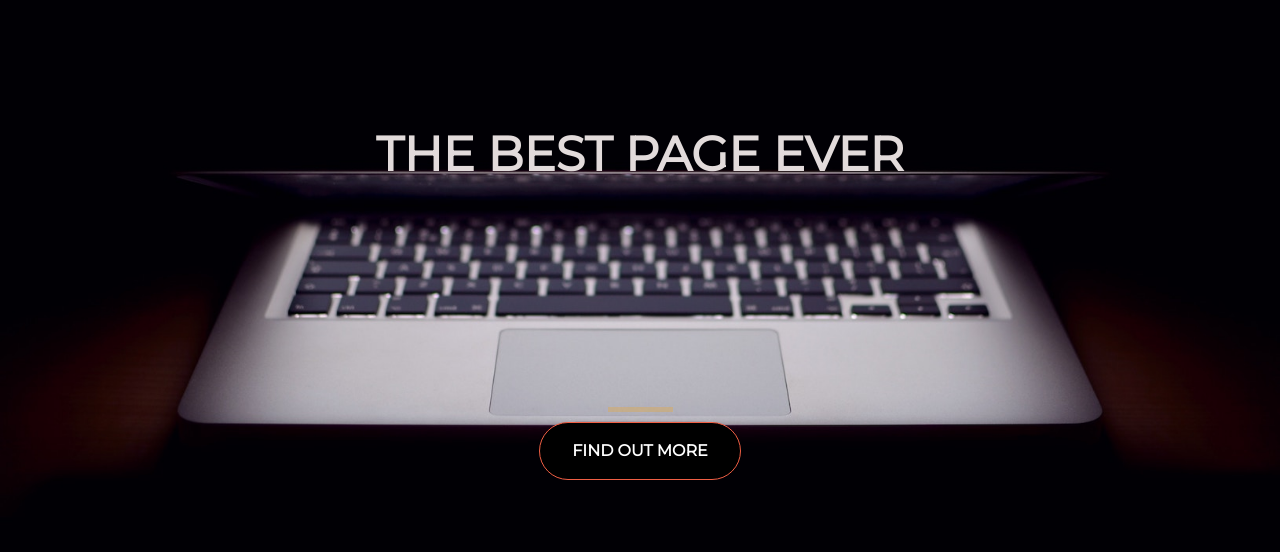
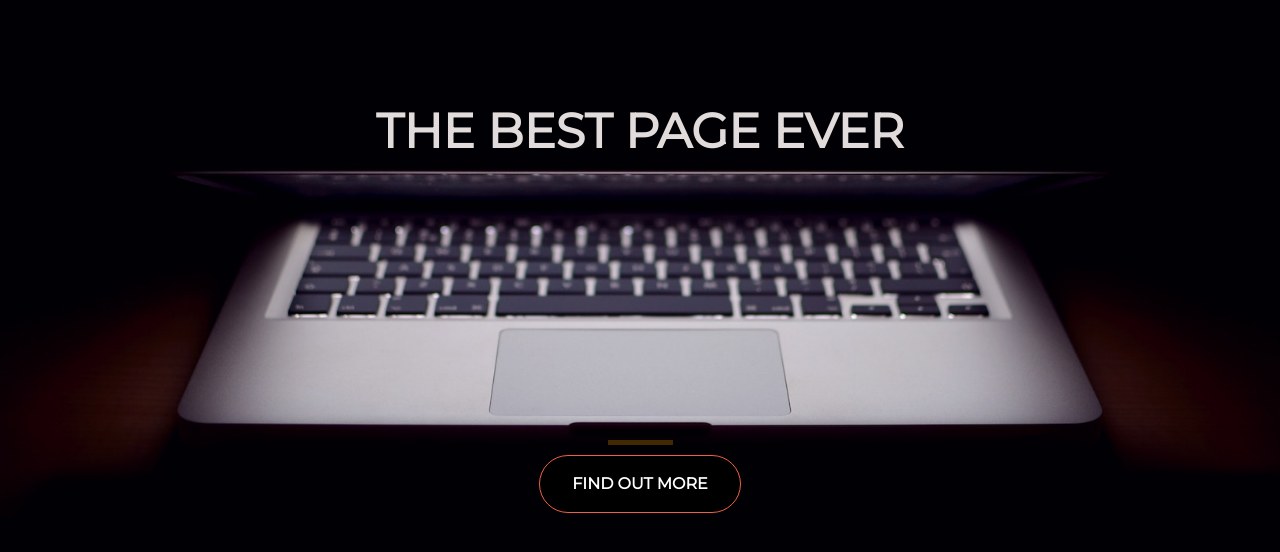
Before and after one commit to shico231/chakib, a plain HTML site: page index.html in a window 1280 px wide. Shown: the part 142-694 px from the top of the page. Drawn offline with nearby package versions, Linux system fonts and the light colour scheme.

Commit message:
fixed website

```diff
--- a/style.css
+++ b/style.css
@@ -19,13 +19,13 @@ hr {
 }
 
 h1 {
-  margin-top: 90px;
+  margin-top: 100px;
   font-size: 3rem;
   color: #e2dbdb;
 }
 
 .buffer {
-  height: 13.5rem;
+  height: 17rem;
 }
 
 .btn {
```
